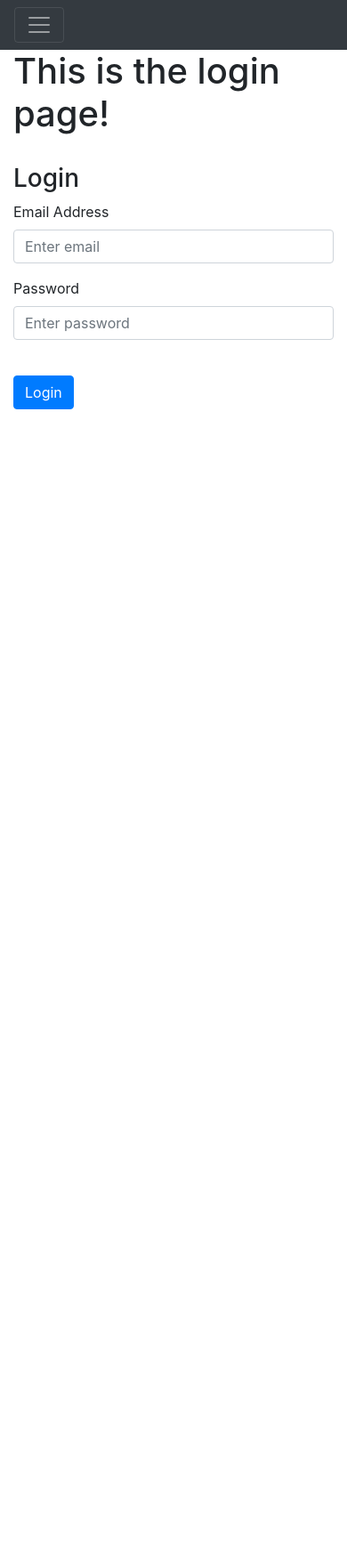
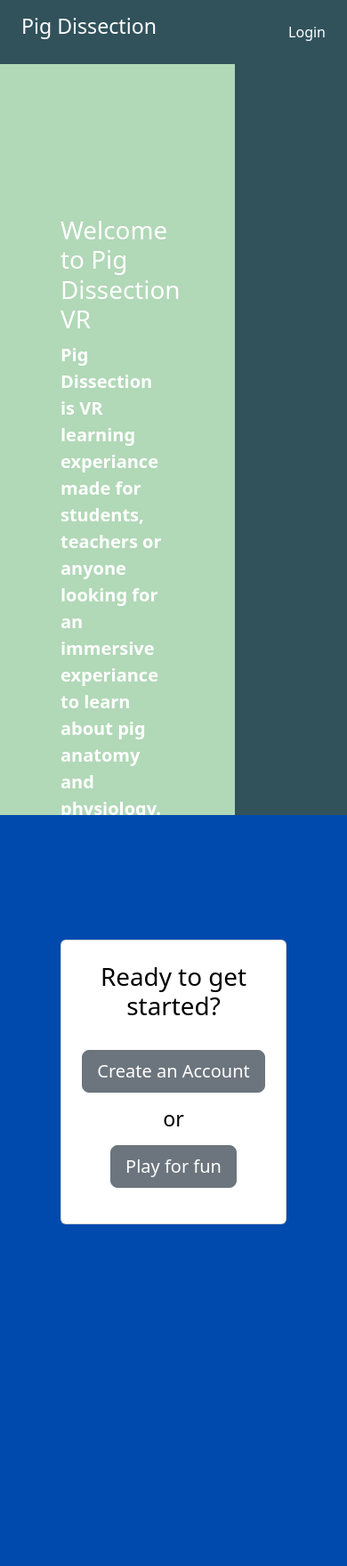
Before and after one commit to magicman8106/VR_Group_Project, a Flask app: page / in a window 390 px wide. Shown: the whole page at 89% size. Before the commit the page ends 460 px from the top, so only its background shows below. Run offline with Flask 3, Linux system fonts and the light colour scheme; some libraries are stand-ins or nearby versions.

Commit message:
added login, register, dashboard

```diff
--- a/web/main.py
+++ b/web/main.py
@@ -1,6 +1,6 @@
-from website import create_app
+from api import create_app
 
 app = create_app()
 
-if __name__ == '__main__':
+if __name__ == "__main__":
     app.run(debug = True)
--- /dev/null
+++ b/web/website/app.py
@@ -0,0 +1,174 @@
+from flask import Flask, render_template, request, session, redirect, url_for
+from firebase_admin import credentials, firestore
+import uuid
+import firebase_admin
+import firebase
+import json
+#Init flask app
+app = Flask(__name__)
+app.secret_key = 'your_secret_key'  # Change this to a secure secret key
+
+#Init Firestore
+cred = credentials.Certificate('website\keys\key_app.json')
+firestore_app = firebase_admin.initialize_app(cred)
+# init firestore storage
+db = firestore.client()
+
+
+
+
+firebaseConfig = {
+    "apiKey": "AIzaSyAmj6G_f76OML28LDaBpLPgXFcivxHAWLA",
+    "authDomain": "pigvr-d43d5.firebaseapp.com",
+    "databaseURL": "https://pigvr-d43d5-default-rtdb.firebaseio.com",
+    "projectId": "pigvr-d43d5",
+    "storageBucket": "pigvr-d43d5.appspot.com",
+    "messagingSenderId": "200880306592",
+    "appId": "1:200880306592:web:255d538e6d45e33c82ccc5",
+    "measurementId": "G-D1CHZNNBMY"
+  };
+#Init firebase webapp
+
+fire_app = firebase.initialize_app(firebaseConfig)
+# init firestore auth
+auth = fire_app.auth()
+
+# # Dummy data for demonstration purposes
+# students = [
+#     {'name': 'Student 1', 'assignment1': 'Completed', 'assignment2': 'Not completed'},
+#     {'name': 'Student 2', 'assignment1': 'Not completed', 'assignment2': 'Completed'},
+#     # Add more student data as needed
+# ]
+
+# dissection_info_part1 = """
+# Lorem ipsum dolor sit amet, consectetur adipiscing elit.
+# """
+
+# dissection_info_part2 = """
+# Sed do eiusmod tempor incididunt ut labore et dolore magna aliqua.
+# """
+# Routes for login, dashboard, pig dissection, and grades pages
+
+
+def get_status(id):
+    docs = db.collection("users").stream()
+    for user in docs:
+        user_dict = user.to_dict()
+        if user_dict["local_id"] == id:
+            return user_dict["is_teacher"]
+    return False
+@app.route('/')
+def landing_page():
+    return render_template('landing_page.html')
+
+
+@app.route('/login', methods=['GET', 'POST'])
+def login():
+    try:
+        if request.method == 'POST':
+            username = request.form.get('username')
+            password = request.form.get('password')
+            user = auth.sign_in_with_email_and_password(username, password)
+            print("logged in user ", user)
+            session["user"] = user
+            local_id = user['localId']
+            session['is_teacher'] = get_status(local_id)
+            session["token"] = user["idToken"]
+            return redirect('dashboard')
+    except Exception as e:
+        error_args = e.args[1]
+        error_packet = json.loads(error_args)
+        print(error_packet)
+        error_msg = error_packet["error"]["message"]
+        return render_template('login.html' ,error = error_msg)
+    return render_template('login.html')
+
+@app.route('/register', methods=['GET', 'POST'])
+def register():
+    if request.method == 'POST':
+        try:
+            print('register post')
+            # Check username and password (dummy authentication for demonstration)
+            username = request.form.get('username')
+            password = request.form.get('password')
+            is_teacher = True if request.form.get('isTeacher') else False
+            user = auth.create_user_with_email_and_password(username, password)
+            localId =  user["localId"]
+            session["user"] = user
+            session["is_teacher"] = is_teacher
+            session["token"] = user["idToken"]
+            newUser = {
+                "local_id" : localId,
+                "email" : username,
+                "is_teacher" : is_teacher
+            }
+            db.collection('users').add(newUser)
+            return redirect('dashboard')
+        except Exception as e:
+            error_args = e.args[1]
+            error_packet = json.loads(error_args)
+            print(error_packet)
+            error_msg = error_packet["error"]["message"]
+            return render_template('register.html' ,error = error_msg)
+    return render_template('register.html')
+
+@app.route('/logout')
+def log_out():
+    session["user"] = None
+    return redirect(url_for('landing_page'))
+@app.route('/information')
+def information():
+    return render_template('information.html')
+
+
+@app.route('/dashboard' , methods = ["GET"])
+def dashboard_get():
+    data  = {}
+    try:
+        id_token = session["token"]
+        decoded_token = auth.verify_id_token(id_token)
+        is_teacher = session["is_teacher"]
+        data = {
+            'email': decoded_token['email'],
+            'role' : "Teacher" if is_teacher else "Student"
+        }
+        print(decoded_token)
+    except Exception as e:
+        print(e)
+        return redirect(url_for('login'))
+    return render_template('dashboard.html', data=data)
+
+@app.post('/dashboard')
+def create_classroom():
+    """Add a classroom Document, each student joining is a collection which has 2 documents,
+      assignment 1 and assignment 2. Assignment 1 and 2 both have field for completion"""
+    print("creating classroom")
+    id = session["user"]["localId"]
+    email = session["user"]["email"]
+    is_teacher = get_status(id)
+    if is_teacher:
+        class_code = str(uuid.uuid4())[:7]
+        classroom = {
+            "ownerId" : id,
+            "ownerEmail" : email,
+            "class_code" : class_code,
+            "students" : []
+        }
+        db.collection('classrooms').add(classroom)
+    return dashboard_get()
+
+@app.route('/pig-part-1')
+def pig_part_1():
+    return render_template('pig_part_1.html', dissection_info=dissection_info_part1)
+
+
+@app.route('/pig-part-2')
+def pig_part_2():
+    return render_template('pig_part_2.html', dissection_info=dissection_info_part2)
+
+def is_teacher(local_id):
+    """Searches data base for user and returns teacher status"""
+
+# Run the Flask app
+if __name__ == '__main__':
+    app.run(debug=True)
--- a/web/website/templates/base.html
+++ b/web/website/templates/base.html
@@ -1,111 +1,45 @@
-<!DOCTYPE html>
-<html lang="en">
-  <head>
-    <meta charset="UTF-8" />
-    <meta name="viewport" content="width=device-width, initial-scale=1.0" />
-    <link
-      rel="stylesheet"
-      href="https://stackpath.bootstrapcdn.com/bootstrap/4.4.1/css/bootstrap.min.css"
-      integrity="sha384-Vkoo8x4CGsO3+Hhxv8T/Q5PaXtkKtu6ug5TOeNV6gBiFeWPGFN9MuhOf23Q9Ifjh"
-      crossorigin="anonymous"
-    />
-    <link
-      rel="stylesheet"
-      href="https://stackpath.bootstrapcdn.com/font-awesome/4.7.0/css/font-awesome.min.css"
-      crossorigin="anonymous"
-    />
-    <title>{% block title %}Home{% endblock %}</title>
-  </head>
-  <body>
-    <nav class="navbar navbar-expand-lg navbar-dark bg-dark">
-      <button
-        class="navbar-toggler"
-        type="button"
-        data-toggle="collapse"
-        data-target="#navbar"
-      >
-        <span class="navbar-toggler-icon"></span>
-      </button>
-      <div class="collapse navbar-collapse" id="navbar">
-        <div class="navbar-nav">
-          {% if user.is_authenticated and user.is_teacher %}
-          <a class="nav-item nav-link" id="my_students" href="/my-students"
-            >My Students</a
-          >
-          <a class="nav-item nav-link" id="assignments" href="/assignments"
-            >Assignments</a
-          >
-          <a class="nav-item nav-link" id="logout" href="/logout">Logout</a>
-          {% elif user.is_authenticated and not user.is_teacher %}
-          <a
-            class="nav-item nav-link"
-            id="my_grades"
-            href="/my-grades/{{user.id}}"
-            >My Grades</a
-          >
-          <a class="nav-item nav-link" id="assignment_1" href="/assignment-1"
-            >Assignment 1</a
-          >
-          <a class="nav-item nav-link" id="assignment_2" href="/assignment-2"
-            >Assignment 2</a
-          >
-          <a class="nav-item nav-link" id="logout" href="/logout">Logout</a>
-          {% else %}
-          <a class="nav-item nav-link" id="login" href="/login">Login</a>
-          {% endif %}
-        </div>
-      </div>
-    </nav>
+<head>
+  <title></title>
+  <link href="https://cdn.jsdelivr.net/npm/bootstrap@5.2.3/dist/css/bootstrap.min.css" rel="stylesheet" integrity="sha384-rbsA2VBKQhggwzxH7pPCaAqO46MgnOM80zW1RWuH61DGLwZJEdK2Kadq2F9CUG65" crossorigin="anonymous">
+</head>
+<style>
+    body{
+        background-color: #31525B;
+        color: white
 
-    {% with messages = get_flashed_messages(with_categories = true) %} {% if
-    messages %} {% for category, message in messages %} {% if category ==
-    'error' %}
-    <div class="alert alert-danger alter-dismissable fade show" role="alert">
-      {{message}}
-      <button type="button" class="close" data-dismiss="alert">
-        <span aria-hidden="true">&times;</span>
-      </button>
+
+    }
+    p{
+        color: white;
+        font-size: 20px;
+    }
+
+
+</style>
+<body >
+
+    <div class="cover-container w-100 p-3 mx-auto" id="header-container">
+        <header class="masthead mb-auto">
+            <div class="inner d-flex justify-content-between">
+                <h3 class="masthead-brand "><a href="/" class="nav-link px-2">Pig Dissection</a></h3>
+                <nav class="nav nav-masthead justify-content-end">
+                    {% if session.user %}
+                    <a href="/dashboard" class="nav-link px-2 text-white">Dashboard</a>
+                    <a href="/logout" class="nav-link px-2 text-white">Logout</a>
+                    {% else %}
+                    <a href="/login" class="nav-link px-2 text-white">Login</a>
+                    {% endif %}
+                </nav>
+            </div>
+        </header>
     </div>
-    {% else %}
-    <div class="alert alert-success alter-dismissable fade show" role="alert">
-      {{message}}
-      <button type="button" class="close" data-dismiss="alert">
-        <span aria-hidden="true">&times;</span>
-      </button>
-    </div>
-    {% endif %} {% endfor %} {% endif %} {% endwith %}
+    {% block content%}
+    {%endblock%}
+    <!-- <div class="cover-container h-100 col" id="myContainer">
 
-    <div class="container">{% block content %} {% endblock %}</div>
 
-    <script
-      src="https://code.jquery.com/jquery-3.2.1.slim.min.js"
-      integrity="sha384-KJ3o2DKtIkvYIK3UENzmM7KCkRr/rE9/Qpg6aAZGJwFDMVNA/GpGFF93hXpG5KkN"
-      crossorigin="anonymous"
-    ></script>
+    </div> -->
 
-    <script
-      src="https://cdnjs.cloudflare.com/ajax/libs/popper.js/1.12.9/umd/popper.min.js"
-      integrity="sha384-ApNbgh9B+Y1QKtv3Rn7W3mgPxhU9K/ScQsAP7hUibX39j7fakFPskvXusvfa0b4Q"
-      crossorigin="anonymous"
-    ></script>
+    <script src="https://cdn.jsdelivr.net/npm/bootstrap@5.2.3/dist/js/bootstrap.bundle.min.js" integrity="sha384-kenU1KFdBIe4zVF0s0G1M5b4hcpxyD9F7jL+jjXkk+Q2h455rYXK/7HAuoJl+0I4" crossorigin="anonymous"></script>
 
-    <script
-      src="https://maxcdn.bootstrapcdn.com/bootstrap/4.0.0/js/bootstrap.min.js"
-      integrity="sha384-JZR6Spejh4U02d8jOt6vLEHfe/JQGiRRSQQxSfFWpi1MquVdAyjUar5+76PVCmYl"
-      crossorigin="anonymous"
-    ></script>
-
-    {% block javascript %}
-    <script type="text/javascript">
-      function deleteNote(noteId) {
-        fetch("/delete-note", {
-          method: "POST",
-          body: JSON.stringify({ noteId: noteId }),
-        }).then((_res) => {
-          window.location.href = "/";
-        });
-      }
-    </script>
-    {% endblock %}
-  </body>
-</html>
+</body>
--- /dev/null
+++ b/web/website/templates/landing_page.html
@@ -0,0 +1,52 @@
+{%extends "base.html"%}
+{% block content %}
+<style>
+    body{
+        overflow: hidden;
+    }
+    #welcome-section{
+        background-color: #B1D8B7;
+        padding: 80px;
+        height: 100vh;
+
+    }
+    #start-section{
+        background-color: #004AAD;
+        padding: 80px;
+        color: white;
+        height: 100vh;
+
+    }
+
+</style>
+<head>
+    <title>Pig Dissection VR</title>
+</head>
+<body>
+    <main role="main" class="inner-cover text-center">
+        <div class="row ">
+            <div class="col-8 d-flex justify-content-start flex-column" id="welcome-section">
+                <div class="text-wrap text-start" style="margin-top: 90px;">
+                    <h1 class="cover-heading">Welcome to Pig Dissection VR</h1>
+                    <p class="lead fw-semibold">Pig Dissection is VR learning experiance made for students, teachers or anyone looking for an immersive experiance to learn  about pig anatomy and physiology.</p>
+                    <p class="lead fw-semibold">The VR experiance can be played for fun or as tracked assignment for teachers to share with their students.</p>
+                    <p class="lead fw-semibold"><a href="/information" class="btn btn-lg btn-secondary">Learn more</a></p>
+                </div>
+            </div>
+            <div class="col d-flex justify-content-start flex-column" id="start-section">
+                <div class="card text-black mb-3 d-flex justify-content-center" style="height: 20rem; margin-top: 60px;">
+                    <h1 class="card-title" style="margin-bottom: 2rem;">Ready to get started?</h1>
+                    <p class="lead" class="btn btn-lg btn-secondary"><a href="/register" class="btn btn-lg btn-secondary">Create an Account</a></p>
+                    <h3 class="mb-3" class="card-subtitle">or</h3>
+                    <p class="lead" class="btn btn-lg btn-secondary"><a href="/information" class="btn btn-lg btn-secondary">Play for fun</a></p>
+                </div>
+
+            </div>
+        </div>
+
+
+
+    </main>
+</body>
+</html>
+{% endblock %}
--- a/web/website/templates/login.html
+++ b/web/website/templates/login.html
@@ -1,33 +1,60 @@
-{% extends 'base.html' %} {% block title %}Login{% endblock %} {% block content
-%}
-<h1>This is the login page!</h1>
-<br />
-<form method="POST">
-  <h3 allign="center">Login</h3>
-  <div class="form-group">
-    <label for="email">Email Address</label>
-    <input
-      type="email"
-      class="form-control"
-      id="email"
-      name="email"
-      placeholder="Enter email"
-    />
-  </div>
+{%extends "base.html"%}
+{% block content %}
+<!DOCTYPE html>
+<html lang="en">
+<head>
 
-  <div class="form-group">
-    <label for="password">Password</label>
-    <input
-      type="password"
-      class="form-control"
-      id="password"
-      name="password"
-      placeholder="Enter password"
-    />
-  </div>
-  <br />
+    <title>Login</title>
+</head>
+<style>
+    body{
+        overflow: hidden;
+    }
+    #logincard{
+        background-color: #BFE7F9;
+        color: black;
 
-  <button type="submit" class="btn btn-primary">Login</button>
-</form>
 
+    }
+    #loginscreen{
+        height: 100vh;
+        overflow: hidden;
+        background-color: #B1D8B7;
+        border: black;
+
+    }
+</style>
+<body>
+  <main role="main" class="d-flex inner-cover text-center justify-content-center" id="loginscreen">
+    <div class="card mb-3 text-align-center d-flex justify-content-center border-dark border-5" id="logincard" style="width: 50rem; height: 50vh; margin: 50px;">
+        <div class="row m-3">
+            <div class="col-7">
+
+
+                <form action="/login" method="post" class="form-signin">
+                    <h3 class="card-title ">
+                        Sign In
+                    </h3>
+                    <!-- <h1 class="h3 mb-3 font-weight-normal"></h1> -->
+                    <label for="username" class="sr-only">Username:</label>
+                    <input type="text" id="username" name="username" required><br><br>
+                    <label for="password" class="sr-only">Password:</label>
+                    <input type="password" id="password" name="password" required><br><br>
+                    {% if error %}
+                    <p style="color: red;">{{ error }}</p>
+                    {% endif %}
+                    <button type="submit" class="btn btn-lg btn-secondary btn-block">Login</button>
+                </form>
+            </div>
+            <div class="col d-flex justify-content-around flex-column align-items-center">
+                <h3 class="lg row">Don't have an account?</h3>
+                <p class="lg row"><a href="/register" class="btn btn-md btn-secondary">Sign Up</a></p>
+
+            </div>
+
+        </div>
+    </div>
+</main>
+</body>
 {% endblock %}
+</html>
```
Also changed, not shown: web/website/__init__.py (deleted, +0 -35 lines), web/website/templates/dashboard.html (added, +114 -0 lines), web/website/templates/information.html (added, +53 -0 lines), web/website/templates/register.html (added, +54 -0 lines), web/instance/database.db (deleted), 1 other file.
